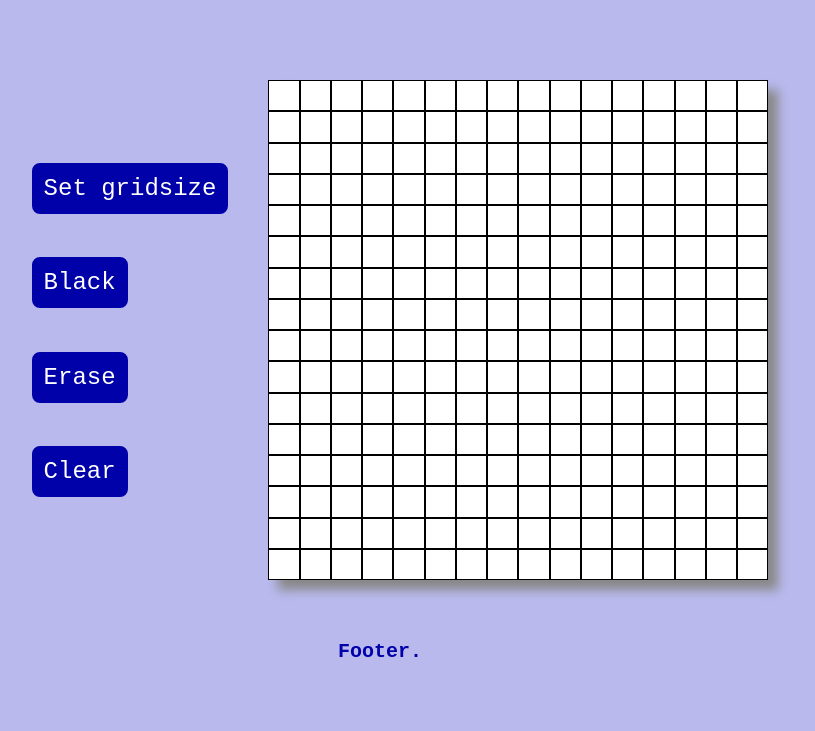
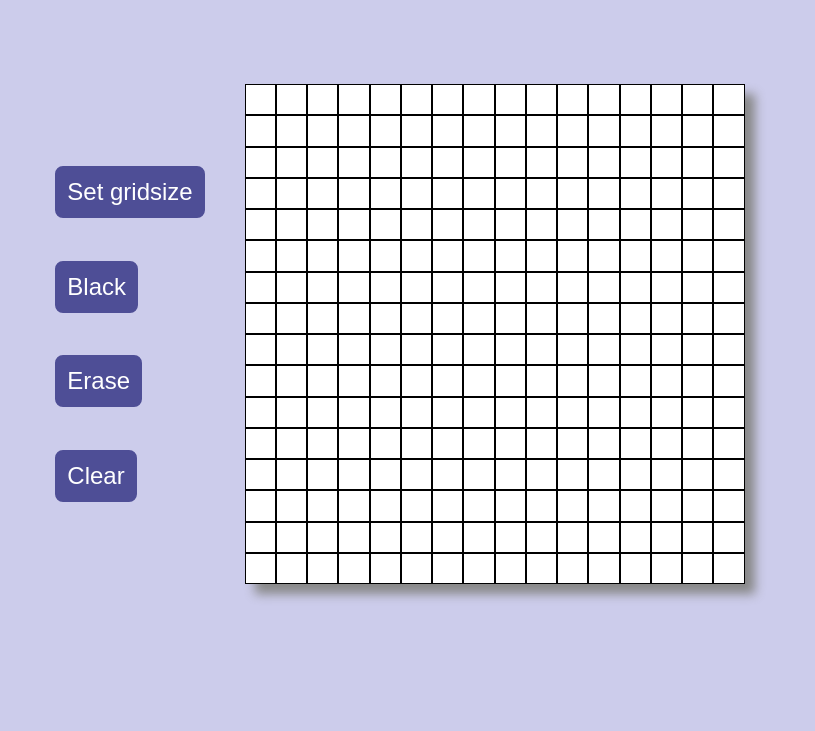
Before and after one commit to Klaranaslund/Etch-a-sketch, a plain HTML site: page index.html in a window 1280 px wide. Shown: the part 214-945 px from the top of the page, without its empty margins (260-1075 px from the left). Drawn offline with Linux system fonts and the light colour scheme.

Commit message:
change color scheme in style.css

```diff
--- a/index.html
+++ b/index.html
@@ -30,7 +30,7 @@
         <div class="GridContainer"></div>
 
     </div>
-    <div class="FooterContainer">Footer.</div>
+    <div class="FooterContainer"></div>
 
 </body>
 </html>
--- a/style.css
+++ b/style.css
@@ -1,15 +1,8 @@
-/** TO DO:
- * Beroende på var buttons ska läggas till, se till att de är snygga
- */
-
-
-
-*{
-font-family:'Courier New', Courier, monospace;
-}
+@import url('https://fonts.googleapis.com/css2?family=Roboto:wght@400;700&display=swap');
 
 body{
-    background-color: rgb(185, 185, 238);
+    background-color: rgb(204, 204, 235);
+    font-family: Roboto, sans-serif;
     display: flex;
     flex-direction: column;
     align-items: center;
@@ -19,18 +12,18 @@ button{
     font-size: 24px;
     color: white;
     padding: 10px;
-    background-color:  rgb(1, 1, 170);
+    background-color:  rgb(78, 78, 150);
     border-radius: 8px;
-    border: 2px solid rgb(1, 1, 170);
+    border: 2px solid rgb(78, 78, 150);
 }
 
 button:hover {
-    color: rgb(1, 1, 170);
+    color: rgb(78, 78, 150);
     background-color: white;
 }
 
 .HeaderContainer, .FooterContainer {
-    color: rgb(1, 1, 170);
+    color: rgb(78, 78, 150);
     text-align: center;
     font-weight: 900;
 }
```
